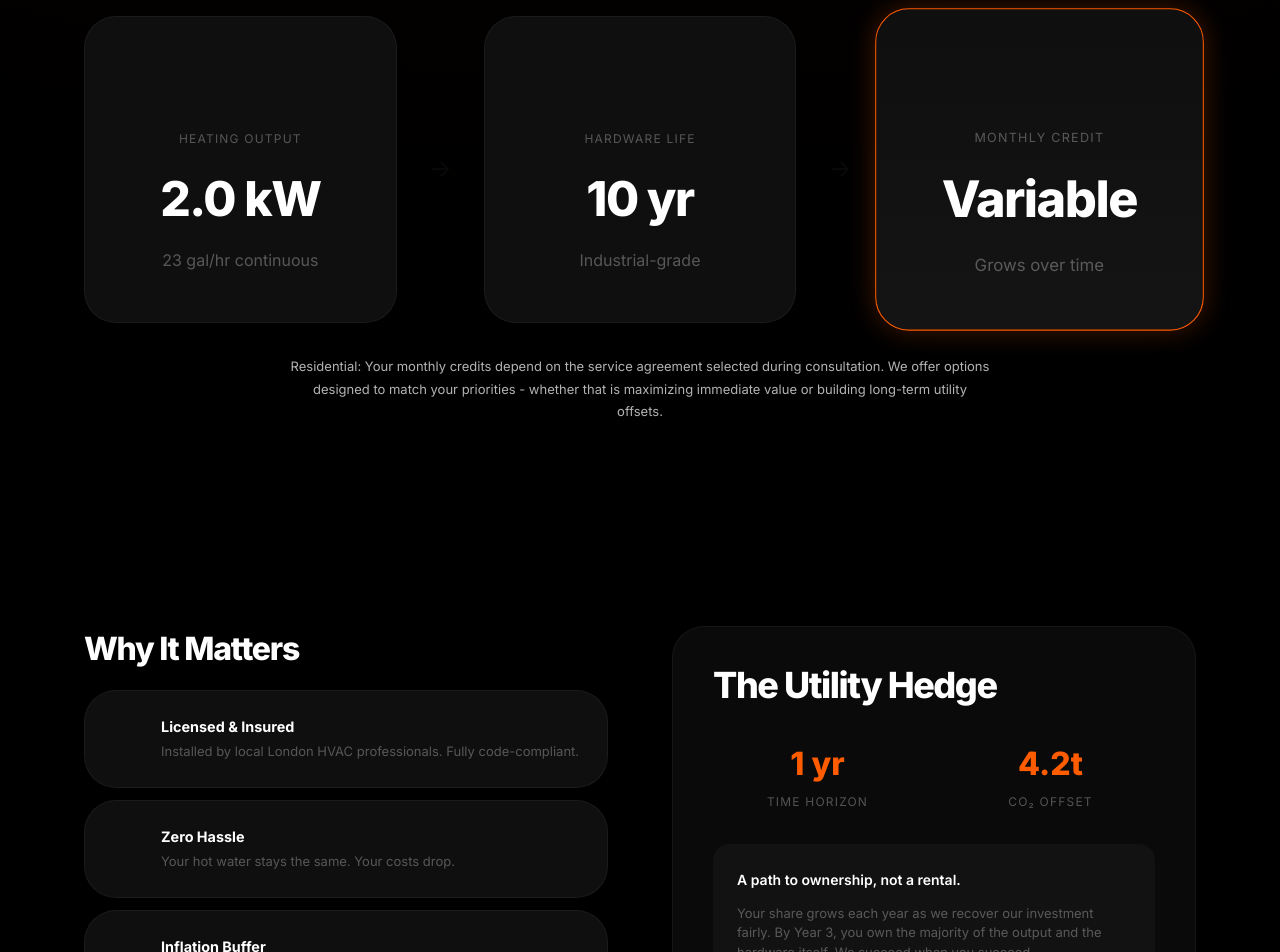
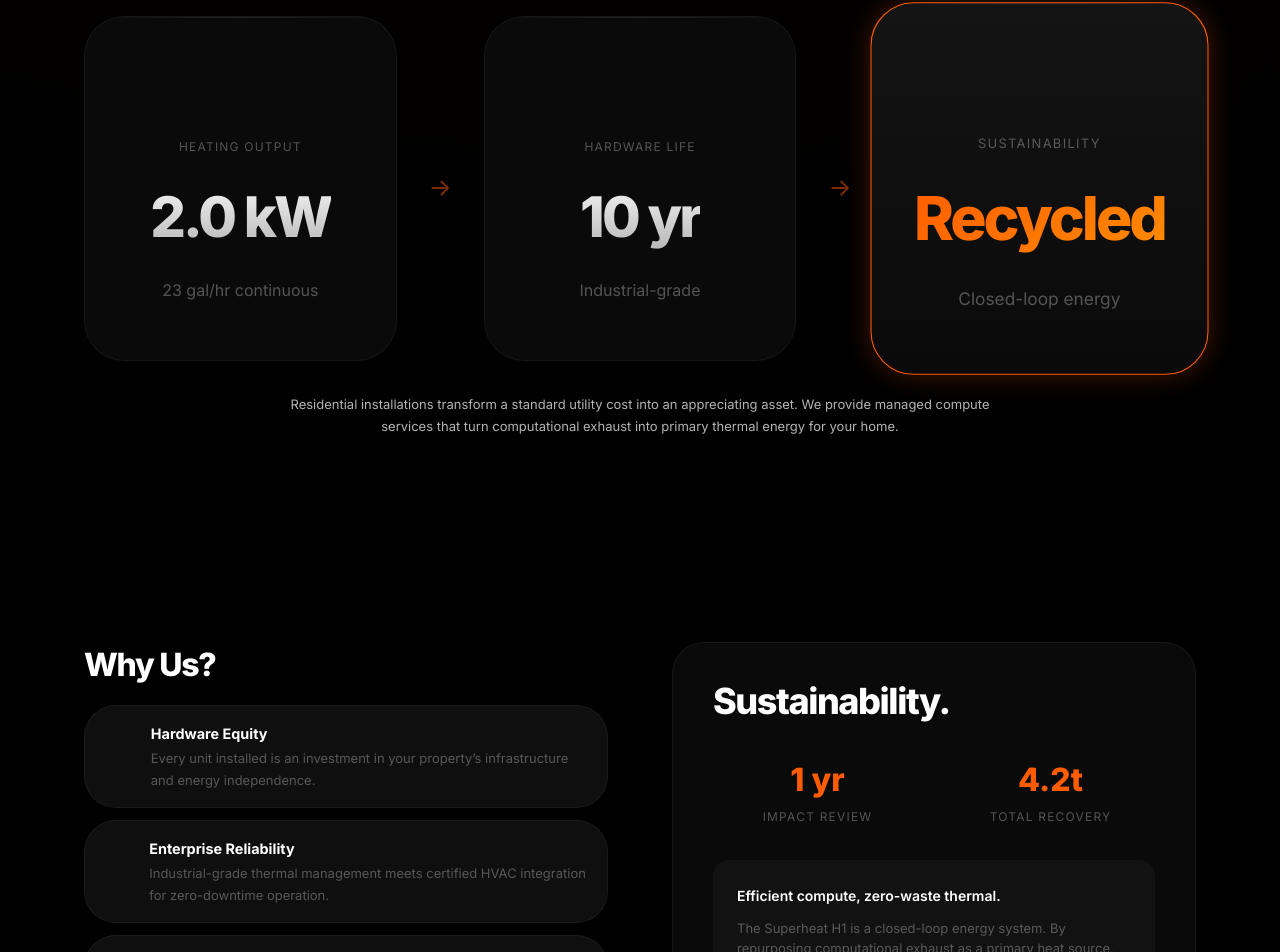
Before and after one commit to London-mining-company/genesis-heating, a Preact app: page / in a window 1280 px wide. Shown: the part 2004-2956 px from the top of the page. Built offline with nearby package versions, Linux system fonts and the light colour scheme.

Commit message:
Sustainability & Mindset v41.0: Refocused UI on ESG value and professional advocacy tone. Optimized for 14KB target.

```diff
--- a/src/App.tsx
+++ b/src/App.tsx
@@ -80,19 +80,19 @@ const STEPS = [
 ]
 
 const BENEFITS = [
-    { i: 'M13 2L3 14h9l-1 8 10-12h-9', t: 'Licensed & Insured', d: 'Installed by local London HVAC professionals. Fully code-compliant.' },
-    { i: 'M12 18h.01M8 21h8a2 2 0 002-2V5a2 2 0 00-2-2H8a2 2 0 00-2 2v14a2 2 0 002 2z', t: 'Zero Hassle', d: 'Your hot water stays the same. Your costs drop.' },
-    { i: 'M11 5L6 9H2v6h4l5 4V5zM23 9l-6 6M17 9l6 6', t: 'Inflation Buffer', d: 'As Ontario rates climb, your credits scale with them.' },
-    { i: 'M11 20A7 7 0 0 1 9.8 6.1C15.5 5 17 4.48 19 2c1 2 2 4.18 2 8 0 5.5-4.78 10-10 10Z', t: 'Local Team', d: 'Genesis Heating Solutions is based in London. Around the corner.' },
+    { i: 'M13 10V3L4 14h7v7l9-11h-7z', t: 'Hardware Equity', d: 'Every unit installed is an investment in your property’s infrastructure and energy independence.' },
+    { i: 'M9 12l2 2 4-4m5.618-4.016A11.955 11.955 0 0112 2.944a11.955 11.955 0 01-8.618 3.04A12.02 12.02 0 003 9c0 5.591 3.824 10.29 9 11.622 5.176-1.332 9-6.03 9-11.622 0-1.042-.133-2.052-.382-3.016z', t: 'Enterprise Reliability', d: 'Industrial-grade thermal management meets certified HVAC integration for zero-downtime operation.' },
+    { i: 'M12 8v4l3 3m6-3a9 9 0 11-18 0 9 9 0 0118 0z', t: 'Immediate Hedge', d: 'Start offsetting utility overhead from day one with a system that scales with Ontario energy rates.' },
+    { i: 'M17.657 16.657L13.414 20.9a1.998 1.998 0 01-2.827 0l-4.244-4.243a8 8 0 1111.314 0z M15 11a3 3 0 11-6 0 3 3 0 016 0z', t: 'Local Support', d: 'Based in London, Ontario. We provide professional onsite service and proactive monitoring.' },
 ]
 
 const FAQS = [
     { q: 'What is the Superheat H1?', a: 'A water heater that earns. It uses advanced processors to perform computing tasks - capturing the heat they produce to warm your water. One watt, two purposes.' },
     { q: 'Who is Genesis Heating Solutions?', a: 'A London-based team with deep roots in HVAC and Bitcoin mining. We bring decades of combined experience to help homeowners turn wasted heat into value - professionally installed, locally supported.' },
     { q: 'What is included in your service?', a: 'Everything. We handle the complex parts: mining pool configuration, wallet setup assistance, professional HVAC installation, permits, and ongoing support. You just enjoy lower heating costs.' },
-    { q: 'How do earnings work?', a: 'Your share of the system output grows over time. We structure agreements so you receive more each year as we recover our investment fairly. By Year 3, you receive the majority of rewards. Credits are paid monthly in CAD, and we handle all the technical management.' },
-    { q: 'What does it cost?', a: 'We offer two paths: own the hardware immediately for maximum value, or grow into ownership with minimal upfront cost. Both are designed as win-win partnerships where you end up owning the asset. Pricing and timelines are explained transparently during your consultation.' },
-    { q: 'Why Genesis instead of DIY?', a: 'Mining pool optimization, energy-balanced HVAC integration, and secure hardware management require industrial-grade expertise. We provide a professional service agreement that ensures your system stays profitable and your hot water stays constant, without you ever having to touch the technical side.' },
+    { q: 'How do earnings work?', a: 'Your share of the system output grows as the project matures. We offer both hardware ownership and managed leasing frameworks—both optimized for a sustainable revenue share over a set period. We’ll find the best alignment for your energy profile during your walkthrough.' },
+    { q: 'What does it cost?', a: 'We offer flexible entry points ranging from hardware purchase to service-based leasing. Both paths are designed as win-win partnerships that lead to long-term asset equity. Pricing is transparently detailed during consultation based on current compute cycles.' },
+    { q: 'Why Genesis instead of DIY?', a: 'Automated pool optimization and certified HVAC integration require specialized expertise. We provide a turnkey service that ensures your hot water remains constant while maximizing your utility offsets—professionally managed, zero effort required.' },
     { q: 'What happens next?', a: 'Join the waitlist now. In Spring 2026, we will reach out to schedule a free consultation - no pressure, just a conversation to see if the system makes sense for your home.' },
     { q: 'Is it loud?', a: 'About as loud as a quiet desk fan. Most units go in basements or utility rooms.' },
     { q: 'Will it affect my internet?', a: 'No. We install a dedicated connection that stays separate from your home network.' },
@@ -121,7 +121,7 @@ const HowItWorks = () => (
 const Benefits = () => (
     <div className="reveal">
         <header className="section-header" style={{ textAlign: 'left', margin: '0 0 1.5rem' }}>
-            <h2 style={{ fontSize: '2rem' }}>Why It Matters</h2>
+            <h2 style={{ fontSize: '2rem' }}>Why Us?</h2>
         </header>
         <div className="grid" style={{ gridTemplateColumns: '1fr', gap: '0.75rem' }}>
             {BENEFITS.map(b => (
@@ -165,30 +165,30 @@ const Infographic = () => {
                 </header>
                 <div className="infographic-container">
                     <div className="info-card reveal">
-                        <Icon p="M13 10V3L4 14h7v7l9-11h-7z" />
-                        <p className="calc-label">Heating Output</p>
-                        <div className="info-value">2.0 kW</div>
-                        <p className="text-dim">23 gal/hr continuous</p>
+                        <Icon p={mode === 'home' ? "M13 10V3L4 14h7v7l9-11h-7z" : "M9 12l2 2 4-4M7 4h10a2 2 0 012 2v12a2 2 0 01-2 2H7a2 2 0 01-2-2V6a2 2 0 012-2z"} />
+                        <p className="calc-label">{mode === 'home' ? 'Heating Output' : 'ESG Grants'}</p>
+                        <div className="info-value">{mode === 'home' ? '2.0 kW' : 'Qualified'}</div>
+                        <p className="text-dim">{mode === 'home' ? '23 gal/hr continuous' : 'Carbon-neutral tech'}</p>
                     </div>
                     <div className="info-arrow">→</div>
                     <div className="info-card reveal">
-                        <Icon p="M9 12l2 2 4-4m6 2a9 9 0 11-18 0 9 9 0 0118 0z" />
-                        <p className="calc-label">Hardware Life</p>
-                        <div className="info-value">10 yr</div>
-                        <p className="text-dim">Industrial-grade</p>
+                        <Icon p={mode === 'home' ? "M9 12l2 2 4-4m6 2a9 9 0 11-18 0 9 9 0 0118 0z" : "M3 15a4 4 0 004 4h9a5 5 0 10-.1-9.999 5.002 5.002 0 10-9.78 2.096A4.001 4.001 0 003 15z"} />
+                        <p className="calc-label">{mode === 'home' ? 'Hardware Life' : 'Carbon Impact'}</p>
+                        <div className="info-value">{mode === 'home' ? '10 yr' : '0.4t'}</div>
+                        <p className="text-dim">{mode === 'home' ? 'Industrial-grade' : 'Saved per 1k sq.ft.'}</p>
                     </div>
                     <div className="info-arrow">→</div>
                     <div className="info-card featured reveal">
-                        <Icon p="M12 8c-1.657 0-3 .895-3 2s1.343 2 3 2 3 .895 3 2-1.343 2-3 2m0-8c1.11 0 2.08.402 2.599 1M12 8V7m0 1v8m0 0v1m0-1c-1.11 0-2.08-.402-2.599-1M21 12a9 9 0 11-18 0 9 9 0 0118 0z" />
-                        <p className="calc-label">{mode === 'home' ? 'Monthly Credit' : 'Operating Cost'}</p>
-                        <div className="info-value">Variable</div>
-                        <p className="text-dim">{mode === 'home' ? 'Grows over time' : 'Scales with units'}</p>
+                        <Icon p={mode === 'home' ? "M12 8c-1.657 0-3 .895-3 2s1.343 2 3 2 3 .895 3 2-1.343 2-3 2m0-8c1.11 0 2.08.402 2.599 1M12 8V7m0 1v8m0 0v1m0-1c-1.11 0-2.08-.402-2.599-1M21 12a9 9 0 11-18 0 9 9 0 0118 0z" : "M9 19v-6a2 2 0 00-2-2H5a2 2 0 00-2 2v6a2 2 0 002 2h2a2 2 0 002-2zm0 0V9a2 2 0 012-2h2a2 2 0 012 2v10m-6 0a2 2 0 002 2h2a2 2 0 002-2m0 0V5z"} />
+                        <p className="calc-label">{mode === 'home' ? 'Sustainability' : 'Thermal Capture'}</p>
+                        <div className="info-value">{mode === 'home' ? 'Recycled' : '98%'}</div>
+                        <p className="text-dim">{mode === 'home' ? 'Closed-loop energy' : 'Heat recovery rate'}</p>
                     </div>
                 </div>
                 <p style={{ fontSize: '13px', opacity: 0.7, marginTop: '2rem', textAlign: 'center', maxWidth: '700px', marginLeft: 'auto', marginRight: 'auto' }}>
                     {mode === 'home'
-                        ? 'Residential: Your monthly credits depend on the service agreement selected during consultation. We offer options designed to match your priorities - whether that is maximizing immediate value or building long-term utility offsets.'
-                        : 'Commercial: Multi-unit deployments benefit from aggregated capacity and faster ROI. Tax-deductible infrastructure upgrades. Ideal for hotels, gyms, laundromats. Volume pricing discussed during consultation.'}
+                        ? 'Residential installations transform a standard utility cost into an appreciating asset. We provide managed compute services that turn computational exhaust into primary thermal energy for your home.'
+                        : 'Commercial scale operations leverage high-density thermal capture for massive utility offsets. Ideal for ESG reporting and sustainability grants. We specialize in industrial integration for multi-unit properties.'}
                 </p>
             </div>
         </section>
@@ -204,22 +204,22 @@ const SavingsCalculator = () => {
         <div className="reveal">
             <div className="calculator-card" style={{ width: '100%', padding: '2.5rem' }}>
                 <header className="section-header" style={{ textAlign: 'left', margin: '0 0 2rem' }}>
-                    <h2 style={{ fontSize: '2.25rem' }}>The Utility Hedge</h2>
+                    <h2 style={{ fontSize: '2.25rem' }}>Sustainability.</h2>
                 </header>
                 <div className="calc-stats" style={{ gridTemplateColumns: '1fr 1fr', gap: '1.5rem', marginBottom: '2rem' }}>
                     <div>
                         <div className="calc-val" style={{ fontSize: '2rem' }}>{years} yr</div>
-                        <div className="calc-label">Time Horizon</div>
+                        <div className="calc-label">Impact Review</div>
                     </div>
                     <div>
                         <div className="calc-val" style={{ fontSize: '2rem' }}>{(years * 4.2).toFixed(1)}t</div>
-                        <div className="calc-label">CO₂ Offset</div>
+                        <div className="calc-label">Total Recovery</div>
                     </div>
                 </div>
                 <div style={{ padding: '1.5rem', background: 'rgba(255,255,255,0.03)', borderRadius: '16px', marginBottom: '2rem' }}>
-                    <p style={{ fontSize: '14px', marginBottom: '0.75rem', fontWeight: '600' }}>A path to ownership, not a rental.</p>
+                    <p style={{ fontSize: '14px', marginBottom: '0.75rem', fontWeight: '600' }}>Efficient compute, zero-waste thermal.</p>
                     <p className="text-dim" style={{ fontSize: '13px', lineHeight: '1.5' }}>
-                        Your share grows each year as we recover our investment fairly. By Year 3, you own the majority of the output and the hardware itself. We succeed when you succeed.
+                        The Superheat H1 is a closed-loop energy system. By repurposing computational exhaust as a primary heat source, we achieve near-total thermal efficiency while offsetting conventional overhead.
                     </p>
                 </div>
                 <div style={{ marginTop: '2rem' }}>
--- a/src/index.css
+++ b/src/index.css
@@ -33,10 +33,9 @@
   --s-section: clamp(8rem, 18vw, 14rem);
   --s-container: 1160px;
 
-  /* Precision Transitions */
+  /* Transitions */
   --t-base: 300ms cubic-bezier(0.16, 1, 0.3, 1);
-  --shadow-glow: 0 0 40px rgba(0, 0, 0, 0.8),
-    0 0 20px var(--c-accent-glow);
+  --shadow-glow: 0 0 40px rgba(0, 0, 0, 0.8), 0 0 20px var(--c-accent-glow);
 }
 
 /* Base Reset & Smoothness */
@@ -421,61 +420,120 @@ h2 {
 
 .info-card {
   text-align: center;
-  padding: 3rem 2.5rem;
-  background: var(--c-card);
+  padding: 3.5rem 2.5rem;
+  background: var(--c-surface);
   border: 1px solid var(--c-border);
-  border-radius: 32px;
+  border-radius: 40px;
   flex: 1;
-  /* Force equal width */
   min-width: 0;
-  /* Allow flex shrink */
   display: flex;
   flex-direction: column;
   align-items: center;
   justify-content: center;
+  transition: all 0.6s cubic-bezier(0.16, 1, 0.3, 1);
+  position: relative;
+  overflow: hidden;
+}
+
+.info-card::before {
+  content: '';
+  position: absolute;
+  top: 0;
+  left: 0;
+  right: 0;
+  height: 1px;
+  background: linear-gradient(90deg, transparent, rgba(255, 255, 255, 0.1), transparent);
+}
+
+.info-card:hover {
+  transform: translateY(-12px) scale(1.02);
+  border-color: var(--c-border-strong);
+  background: var(--c-card-hover);
+  box-shadow: 0 40px 80px rgba(0, 0, 0, 0.8);
 }
 
 .info-card.featured {
   border-color: var(--c-accent);
-  box-shadow: 0 0 40px rgba(0, 0, 0, 0.5), 0 0 0 1px var(--c-accent);
-  /* Refined glow */
-  transform: scale(1.05);
-  /* Subtler scale */
-  z-index: 2;
-  background: linear-gradient(180deg, var(--c-card) 0%, rgba(20, 20, 20, 1) 100%);
+  box-shadow: 0 0 60px rgba(255, 92, 0, 0.1), inset 0 0 0 1px var(--c-accent);
+  transform: scale(1.08);
+  z-index: 5;
+  background: linear-gradient(180deg, rgba(20, 20, 20, 1) 0%, rgba(10, 10, 10, 1) 100%);
+}
+
+.info-card.featured:hover {
+  transform: translateY(-12px) scale(1.1);
+  box-shadow: 0 0 80px rgba(255, 92, 0, 0.2), inset 0 0 0 1px var(--c-accent);
 }
 
 .info-value {
-  font-size: 3rem;
-  font-weight: 800;
-  letter-spacing: -0.03em;
-  margin: 0.5rem 0;
-  color: white;
+  font-size: 3.5rem;
+  font-weight: 900;
+  letter-spacing: -0.05em;
+  margin: 0.75rem 0;
+  background: linear-gradient(180deg, #fff 0%, #aaa 100%);
+  -webkit-background-clip: text;
+  background-clip: text;
+  -webkit-text-fill-color: transparent;
+}
+
+.info-card.featured .info-value {
+  background: var(--g-accent);
+  -webkit-background-clip: text;
+  background-clip: text;
+  -webkit-text-fill-color: transparent;
 }
 
 .info-arrow {
   font-size: 1.5rem;
-  color: var(--c-border-strong);
+  color: var(--c-accent);
   flex-shrink: 0;
-  opacity: 0.3;
+  opacity: 0.5;
+  animation: float 3s ease-in-out infinite;
+}
+
+@keyframes float {
+
+  0%,
+  100% {
+    transform: translateX(0);
+  }
+
+  50% {
+    transform: translateX(5px);
+  }
 }
 
 @media (max-width: 1024px) {
   .infographic-container {
     flex-direction: column;
-    gap: 2rem;
+    gap: 2.5rem;
+    padding: 0 1rem;
   }
 
   .info-arrow {
     transform: rotate(90deg);
+    animation: floatV 3s ease-in-out infinite;
+  }
+
+  @keyframes floatV {
+
+    0%,
+    100% {
+      transform: rotate(90deg) translateY(0);
+    }
+
+    50% {
+      transform: rotate(90deg) translateY(5px);
+    }
   }
 
   .info-card {
     width: 100%;
+    padding: 3rem 2rem;
   }
 
   .info-card.featured {
-    transform: scale(1);
+    transform: scale(1.03);
   }
 }
 
```
Also changed, not shown: 2 other files (tests, documents, lock files or other folders).
